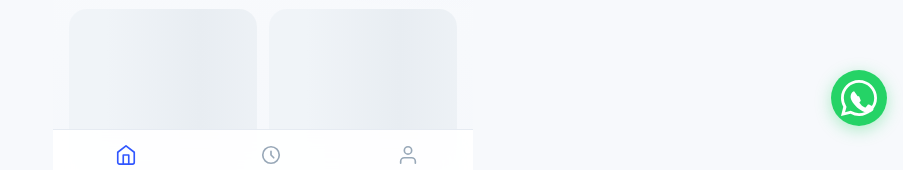
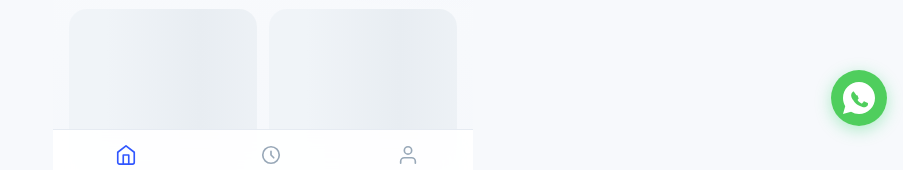
Before and after one commit to ghesang-ai/GUEDIGITAL, a website: page index.html in a window 1280 px wide. Shown: the part 594-764 px from the top of the page, without its empty margins (377-1280 px from the left). Drawn offline with nearby package versions, Linux system fonts and the light colour scheme; a script that the page names is missing.

Commit message:
Update logo WA: pakai ikon resmi WhatsApp bulat

```diff
--- a/index.html
+++ b/index.html
@@ -871,10 +871,8 @@
    onmouseleave="this.style.transform='scale(1)';this.style.boxShadow='0 4px 16px rgba(37,211,102,.35)'"
 >
   <svg width="56" height="56" viewBox="0 0 56 56" xmlns="http://www.w3.org/2000/svg">
-    <!-- Lingkaran hijau -->
-    <circle cx="28" cy="28" r="28" fill="#25d366"/>
-    <!-- Logo WA bulat (ikon resmi style) -->
-    <path fill="white" d="M28 10C18.06 10 10 18.06 10 28c0 3.18.84 6.16 2.3 8.74L10 46l9.54-2.27A17.9 17.9 0 0028 46c9.94 0 18-8.06 18-18S37.94 10 28 10zm0 2.8c8.4 0 15.2 6.8 15.2 15.2S36.4 43.2 28 43.2a15.16 15.16 0 01-7.7-2.1l-.55-.33-5.72 1.5 1.53-5.56-.36-.57A15.16 15.16 0 0112.8 28c0-8.4 6.8-15.2 15.2-15.2zm-4.9 8.4c-.38 0-.99.14-1.51.7-.52.56-2 1.96-2 4.78s2.05 5.54 2.33 5.92c.29.39 3.97 6.27 9.74 8.54 1.36.54 2.42.86 3.25 1.1 1.36.4 2.6.34 3.58.21 1.09-.15 3.36-1.38 3.84-2.71.47-1.33.47-2.47.33-2.71-.14-.23-.52-.37-.9-.56-.38-.19-3.36-1.66-3.88-1.85-.52-.19-.9-.28-1.28.28-.38.56-1.47 1.85-1.8 2.23-.33.38-.66.43-1.04.24-.38-.19-1.62-.6-3.08-1.9-1.14-1.02-1.9-2.27-2.13-2.65-.22-.38-.02-.58.17-.77.17-.17.38-.43.57-.65.19-.22.25-.38.38-.65.13-.28.06-.52-.04-.71-.09-.19-.87-2.27-1.24-3.1-.33-.8-.66-.69-.9-.7-.23-.01-.51-.01-.8-.01z"/>
+    <circle cx="28" cy="28" r="28" fill="#4FCE5D"/>
+    <path fill="white" fill-rule="evenodd" clip-rule="evenodd" d="M28 12C19.163 12 12 19.163 12 28c0 2.99.81 5.795 2.22 8.21L12 44l8.02-2.18A15.93 15.93 0 0028 44c8.837 0 16-7.163 16-16S36.837 12 28 12zm-5.27 9.5c-.28 0-.73.105-1.11.515-.38.41-1.46 1.425-1.46 3.475s1.495 4.03 1.703 4.31c.208.28 2.9 4.62 7.1 6.29.99.427 1.763.682 2.366.874.994.318 1.9.273 2.614.166.797-.12 2.452-1.002 2.798-1.97.346-.968.346-1.797.243-1.97-.104-.174-.381-.277-.658-.416-.277-.139-2.452-1.21-2.832-1.348-.381-.139-.658-.208-.935.208-.277.415-1.073 1.348-1.315 1.624-.242.277-.484.312-.761.174-.277-.139-1.17-.43-2.23-1.376-.823-.735-1.38-1.642-1.543-1.92-.163-.277-.017-.427.122-.565.125-.124.277-.312.416-.47.138-.16.184-.278.277-.47.092-.208.046-.382-.017-.52-.063-.14-.635-1.653-.87-2.263-.23-.594-.463-.513-.635-.522-.162-.008-.37-.01-.578-.01z"/>
   </svg>
 </a>
 
```
